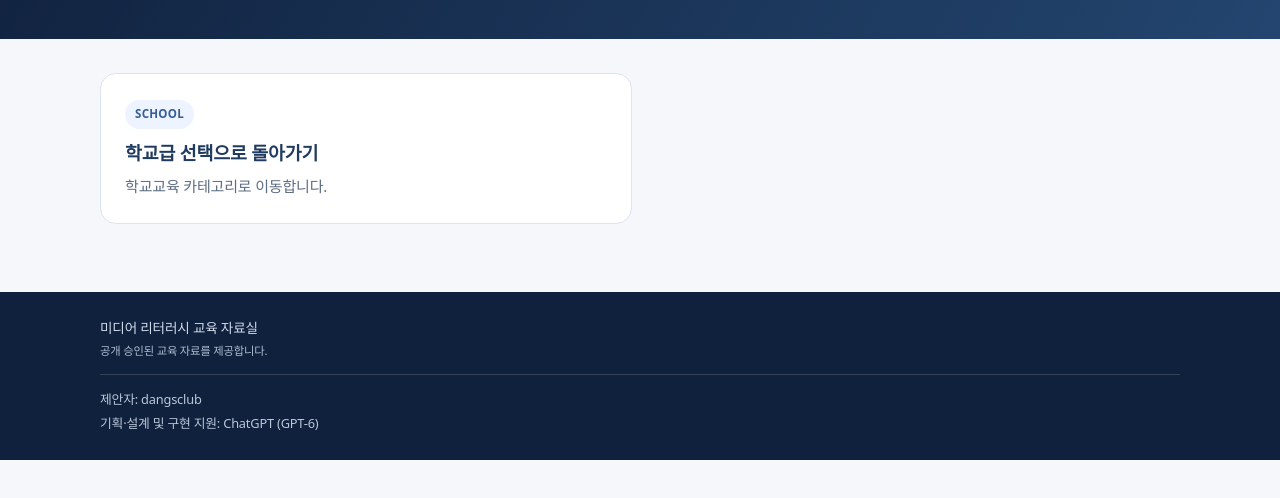
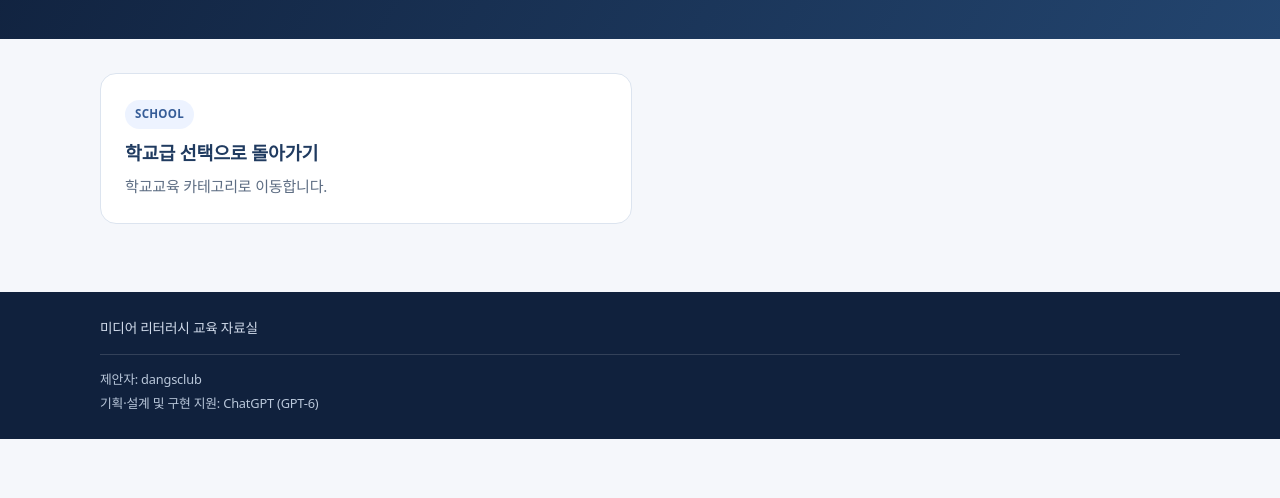
Before and after one commit to dangsclub/media-literacy-public, a plain HTML site: page school/elementary/index.html in a window 1280 px wide. Shown: the part 294-792 px from the top of the page. Drawn offline with Linux system fonts and the light colour scheme.

Commit message:
Remove approval notice from footer

```diff
--- a/school/elementary/index.html
+++ b/school/elementary/index.html
@@ -1 +1 @@
-<!doctype html><html lang="ko"><head><meta charset="utf-8"><meta name="viewport" content="width=device-width,initial-scale=1"><title>초등학교 자료 | 미디어 리터러시 자료실</title><link rel="stylesheet" href="/assets/archive.css"></head><body><header class="top"><div class="wrap topin"><a class="brand" href="/">미디어 리터러시 교육 자료실<small>MEDIA LITERACY EDUCATION RESOURCES</small></a><a href="/">자료실 첫 화면</a></div></header><div class="wrap"><div class="crumb"><a href="/">홈</a>　›　학교교육 › 초등학교</div></div><section class="hero"><div class="wrap"><div class="eyebrow">RESOURCE CATEGORY</div><h1>초등학교 자료</h1><p>초등학교 미디어 리터러시 자료를 준비하고 있습니다.</p></div></section><main class="main"><div class="wrap"><div class="grid"><a class="card" href="/categories/school.html"><span class="tag">SCHOOL</span><h2>학교급 선택으로 돌아가기</h2><p>학교교육 카테고리로 이동합니다.</p></a></div></div></main><footer class="foot"><div class="wrap">미디어 리터러시 교육 자료실<small>공개 승인된 교육 자료를 제공합니다.</small></div></footer></body></html>
+<!doctype html><html lang="ko"><head><meta charset="utf-8"><meta name="viewport" content="width=device-width,initial-scale=1"><title>초등학교 자료 | 미디어 리터러시 자료실</title><link rel="stylesheet" href="/assets/archive.css"></head><body><header class="top"><div class="wrap topin"><a class="brand" href="/">미디어 리터러시 교육 자료실<small>MEDIA LITERACY EDUCATION RESOURCES</small></a><a href="/">자료실 첫 화면</a></div></header><div class="wrap"><div class="crumb"><a href="/">홈</a>　›　학교교육 › 초등학교</div></div><section class="hero"><div class="wrap"><div class="eyebrow">RESOURCE CATEGORY</div><h1>초등학교 자료</h1><p>초등학교 미디어 리터러시 자료를 준비하고 있습니다.</p></div></section><main class="main"><div class="wrap"><div class="grid"><a class="card" href="/categories/school.html"><span class="tag">SCHOOL</span><h2>학교급 선택으로 돌아가기</h2><p>학교교육 카테고리로 이동합니다.</p></a></div></div></main><footer class="foot"><div class="wrap">미디어 리터러시 교육 자료실</div></footer></body></html>
```
